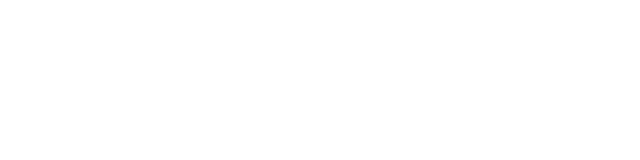
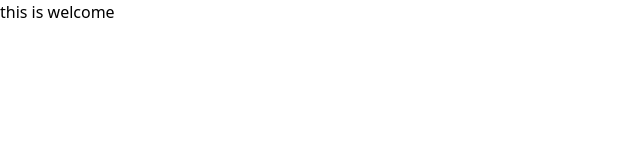
Before and after one commit to neomn/NeoAuth, a Nuxt app in the folder develop/src/: page /welcome in a window 1280 px wide. Before the commit this address had no page. Shown: the top 160 px of the page, without its empty margins (0-640 px from the left). Built offline with nearby package versions, Linux system fonts and the light colour scheme.

Commit message:
feat: create welcome page

```diff
--- /dev/null
+++ b/develop/src/pages/welcome.vue
@@ -0,0 +1,15 @@
+<template>
+  <div>
+    this is welcome
+  </div>
+</template>
+
+
+
+<script>
+
+export default {
+
+}
+
+</script>
```
